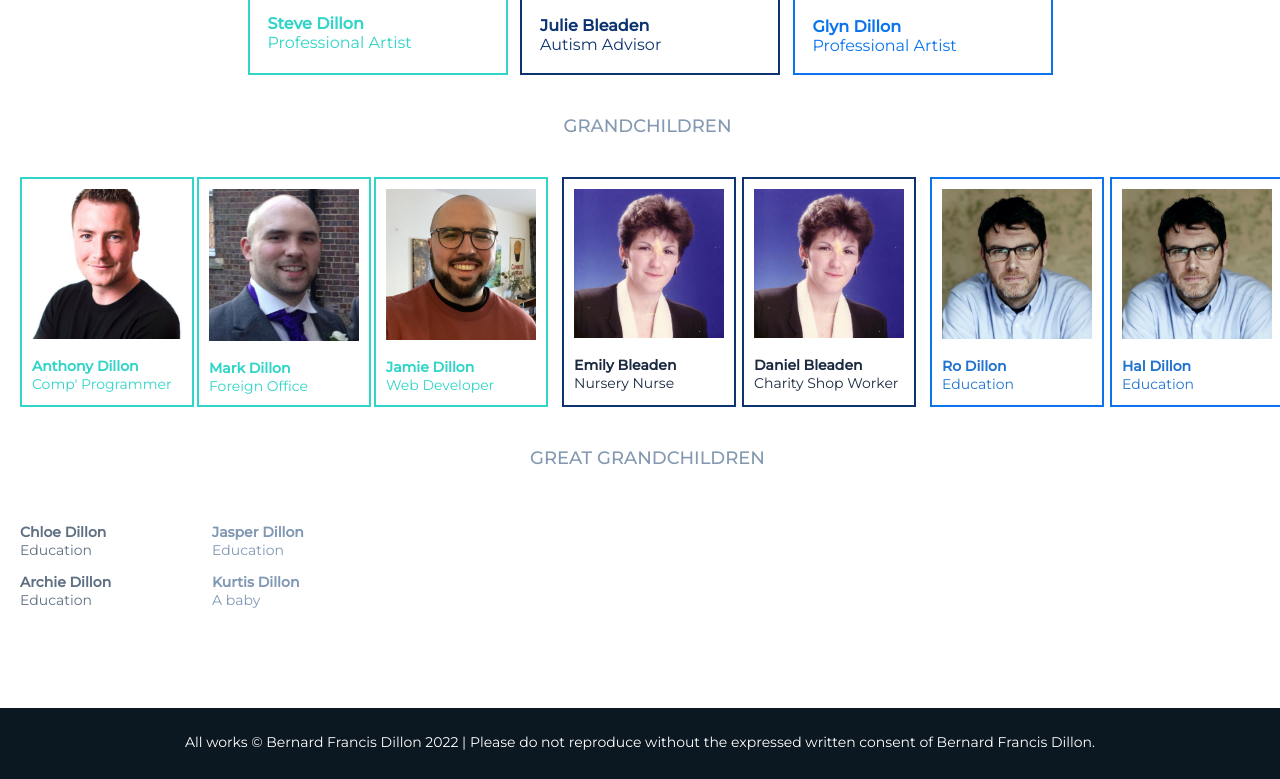
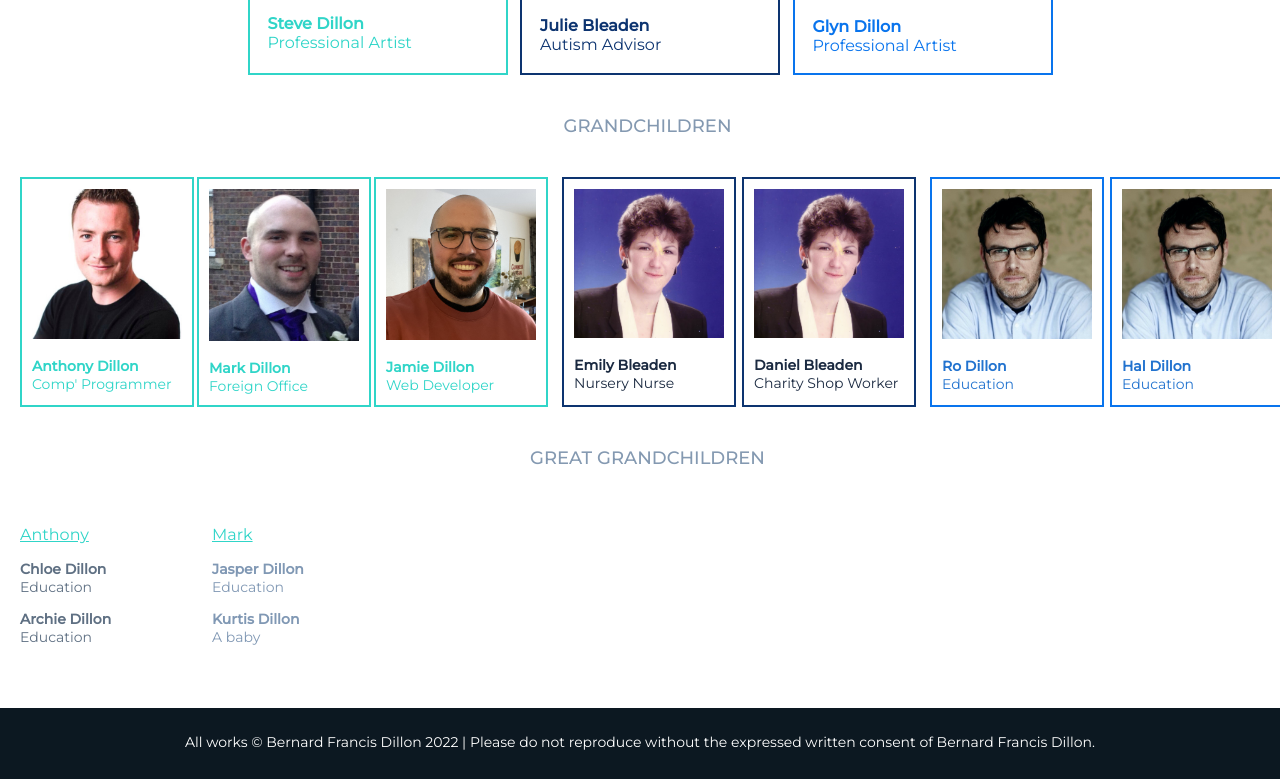
Before and after one commit to Jim-Dillon/bernarddillon-britishartist, an Eleventy site: page src/family.html in a window 1280 px wide. Shown: the part 1215-1994 px from the top of the page. Built offline with nearby package versions, Linux system fonts and the light colour scheme; Eleventy itself is replaced by a stand-in of ours; files that its build step writes are made by us from their sources.

Commit message:
change font color in family tree

```diff
--- a/src/css/styles.css
+++ b/src/css/styles.css
@@ -677,3 +677,10 @@ a {
     font-weight: 400;
     width: 95px;
 }
+
+.row4-caption-parent {
+    font-family: 'Montserrat', sans-serif;
+    font-size: 16px;
+    font-weight: 400;
+    color: #30D5C8;
+}
--- a/src/family.html
+++ b/src/family.html
@@ -74,12 +74,18 @@ title: Family Facts
 
     <div class="family-row4-section">
         <div class="ant-kids-container">
+
+            <p class="row4-caption-parent"><u>Anthony</u></p>
+
             <p class="row4-caption"><b>Chloe Dillon</b> Education</p>
 
             <p class="row4-caption"><b>Archie Dillon</b> Education</p>
         </div>
 
         <div class="mark-kids-container">
+
+            <p class="row4-caption-parent"><u>Mark</u></p>
+
             <p class="row4-caption"><b>Jasper Dillon</b> Education</p>
 
             <p class="row4-caption"><b>Kurtis Dillon</b> A baby</p>
```
Also changed, not shown: src/gallery.html (+1 -1 lines).
